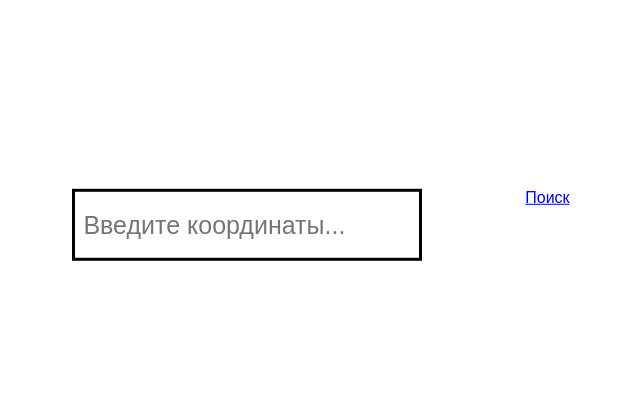
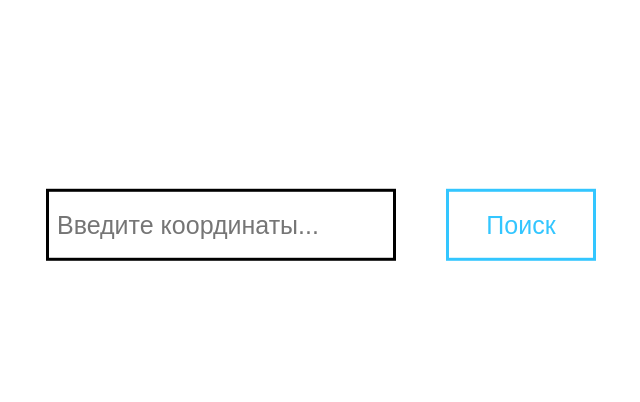
Before and after one commit to pavelbaranchuk/Find_Country, a plain HTML site: page index.html in a window 1280 px wide. Shown: the part 106-508 px from the top of the page, without its empty margins (319-959 px from the left). Drawn offline with Linux system fonts and the light colour scheme.

Commit message:
Update index.html

```diff
--- a/index.html
+++ b/index.html
@@ -6,10 +6,10 @@
         <link rel="stylesheet" type="text/css" href="style.css" />
     </head>
     <body>
-        <div class="container">
+        <form onsubmit="getCountries()" class="container">
             <div class="data">
             <input type="text" id="txt" placeholder="Введите координаты..."/>
-            <a href="#" onclick="getCountries()" class="submit-button">Поиск</a>
+            <input type="submit" value="Поиск">
             </div>
             <div class="result">
                 <h1><output id="output1">&nbsp;</output>
@@ -17,7 +17,7 @@
                 </h1>
 
             </div>
-        </div>
+        </form>
         <script type="text/javascript" src="index.js"></script>
     </body>
 </html>
```
